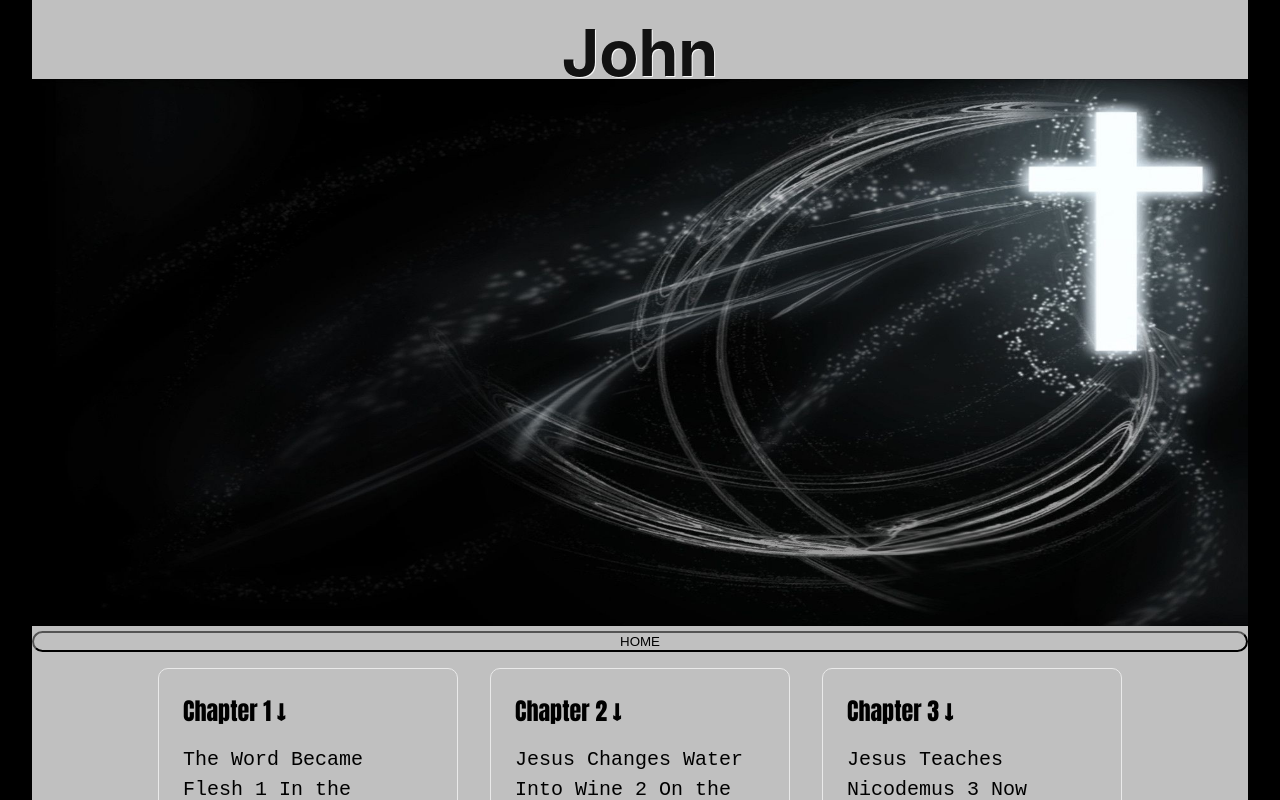
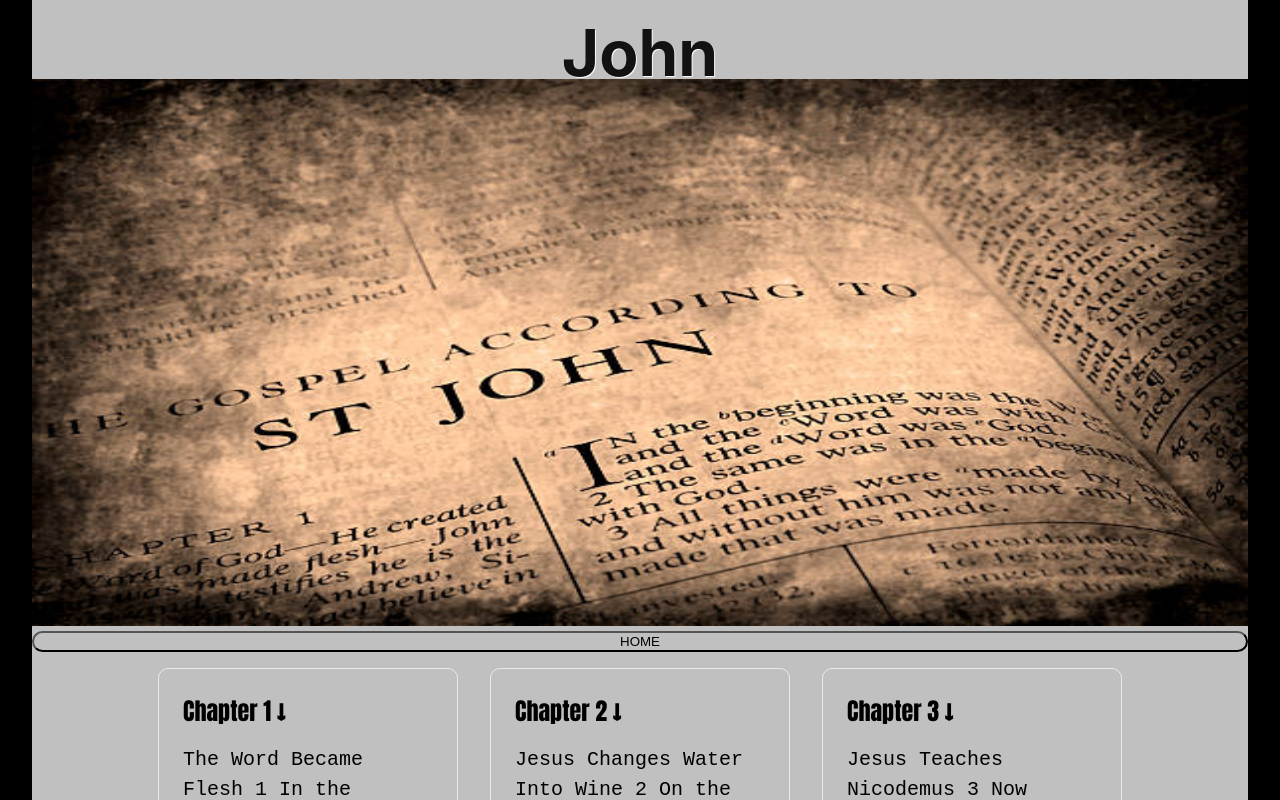
Before and after one commit to jnutt367/john, a Next.js app: page / in a window 1280 px wide. Shown: the top 800 px of the page. Built offline with nearby package versions, Linux system fonts and the light colour scheme.

Commit message:
Update index.js
adding image tag for hero

```diff
--- a/pages/index.js
+++ b/pages/index.js
@@ -18,7 +18,7 @@ export default function Home() {
         </h1>
          <div className={styles.hero}>
        <Image
-                                src="/christian_wallpaper.jpeg"
+                                src="/john.jpg"
                                 alt="john image"
                                 height={900}
                                 width={2000}
```
